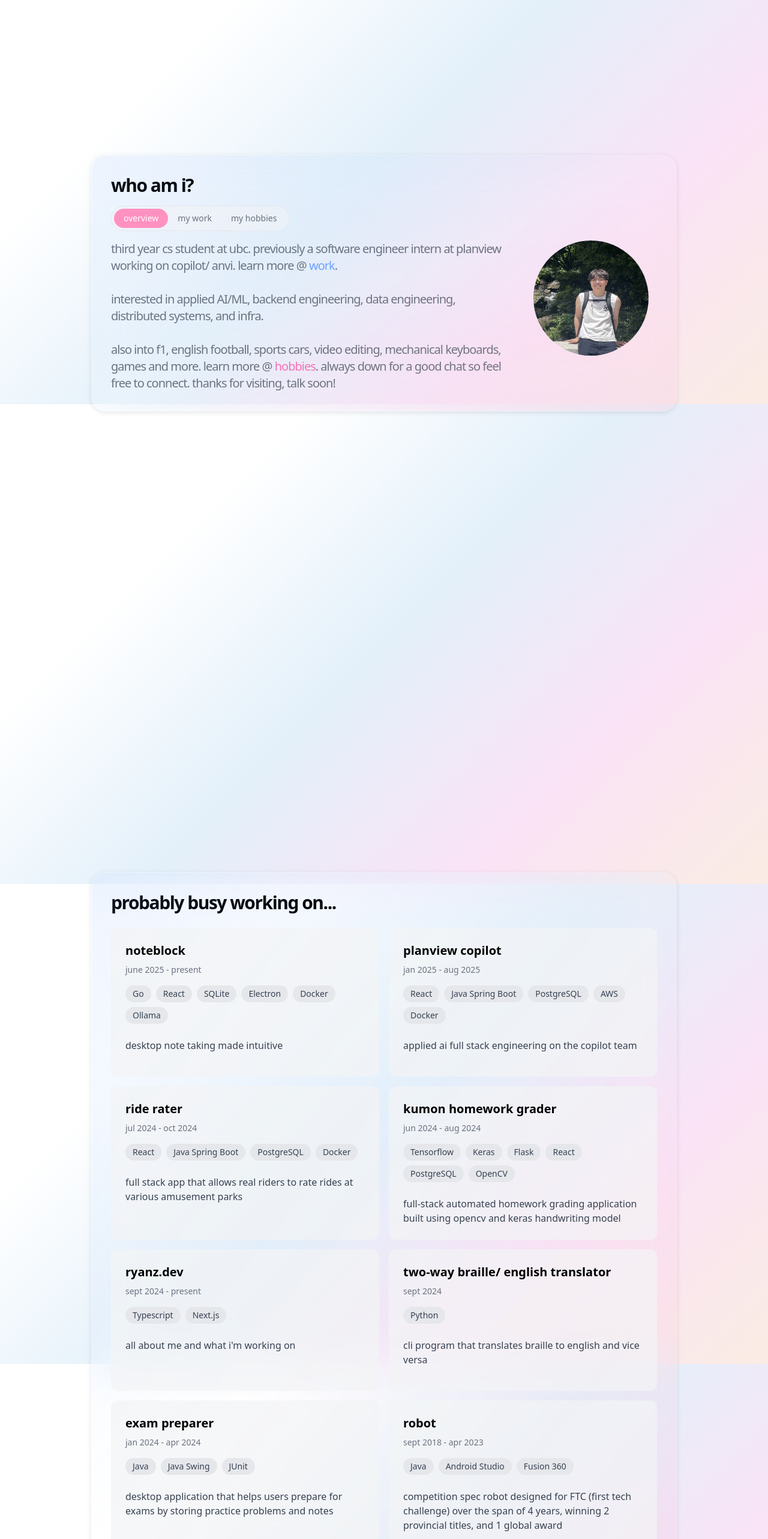
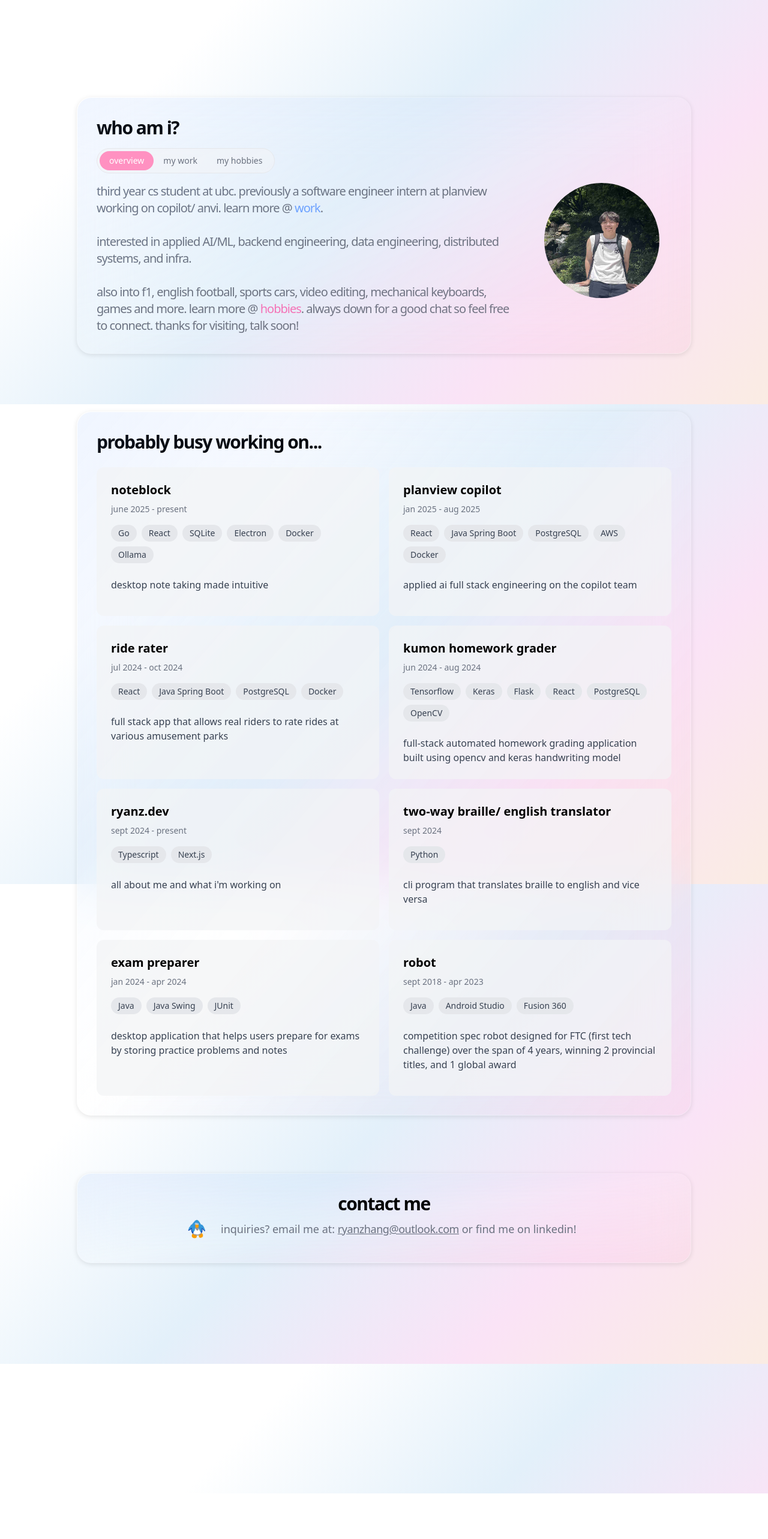
Before and after one commit to rzhang57/rmzhang-website, a Next.js app: page / in a window 1280 px wide. Shown: the part 926-3492 px from the top of the page at 60% size. After the commit the page ends 3416 px from the top, so only its background shows below. Built offline with nearby package versions, Linux system fonts and the light colour scheme.

Commit message:
normalize section padding

```diff
--- a/src/components/Landing.tsx
+++ b/src/components/Landing.tsx
@@ -16,17 +16,16 @@ export default function Landing() {
                     <section className="w-full py-12 sm:py-0 md:py-24 lg:py-32 xl:py-48 mb-96">
                         <Hero/>
                     </section>
-
-                    <section id="about"
-                             className="flex flex-col space-y-5 w-full py-12 md:py-24 lg:py-32 xl:py-48 mb-48">
-                        <About/>
-                    </section>
-
-                    <section id="projects" className="flex flex-col space-y-5 w-full pt-12 md:pt-24 lg:pt-32 xl:pt-48 pb-10">
-                        <Projects/>
-                    </section>
                 </main>
-                <section id="contact" className="flex flex-col space-y-5 w-full px-6 mb-48 mx-auto max-w-5xl">
+                <section id="about"
+                         className="flex flex-col space-y-5 w-full pt-10 md:pt-12 lg:pt-16 xl:pt-24 max-w-5xl">
+                    <About/>
+                </section>
+                <section id="projects"
+                         className="flex flex-col space-y-5 w-full pt-10 md:pt-12 lg:pt-16 xl:pt-24 mx-auto max-w-5xl">
+                    <Projects/>
+                </section>
+                <section id="contact" className="flex flex-col space-y-5 w-full pt-10 md:pt-12 lg:pt-16 xl:pt-24 mb-96 mx-auto max-w-5xl">
                     <Contact/>
                 </section>
             </div>
```
